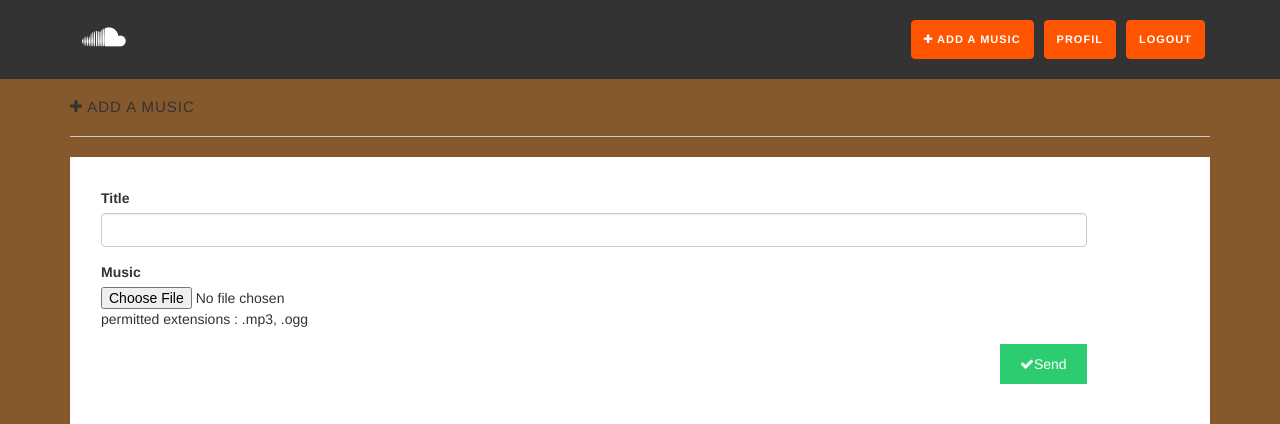
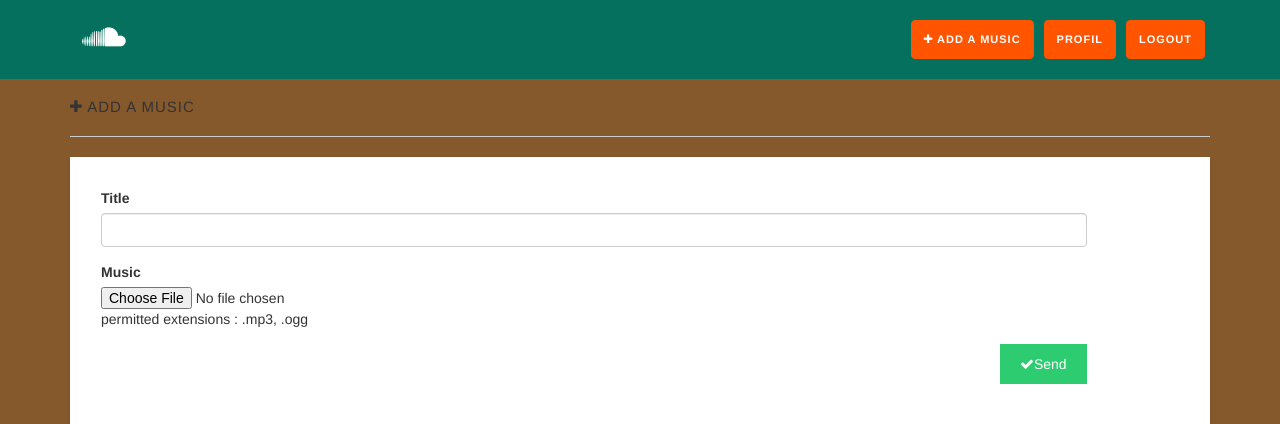
Before and after one commit to Xavpob/Test-GIT, a PHP site: page /add_music.php in a window 1280 px wide. Shown: the top 424 px of the page. Run offline with PHP 8.4, Linux system fonts and the light colour scheme.

Commit message:
change topbar color

```diff
--- a/IIM_A2_GIT-master/view/_topbar.php
+++ b/IIM_A2_GIT-master/view/_topbar.php
@@ -1,4 +1,4 @@
-<div class="row" style="background-color: #333;margin:0">
+<div class="row" style="background-color: #04705d;margin:0">
 	<div class="col-xs-12 col-sm-12 col-md-12 col-lg-12">
 		<div id="topbar" class="clearfix">
 			<div class="container">
```
